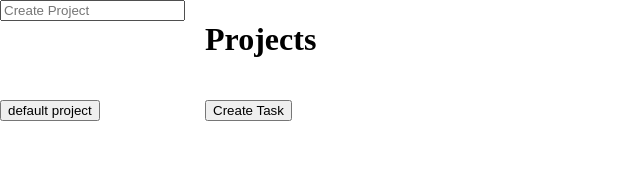
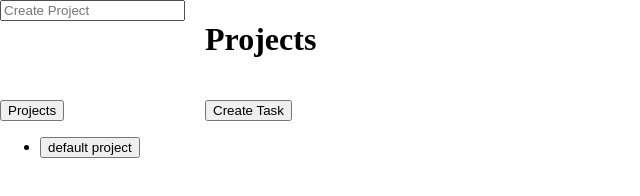
Before and after one commit to KaanKarabiber/to-do-list, a website built with webpack: page src/template.html in a window 1280 px wide. Shown: the whole page, without its empty margins (0-640 px from the left). Built offline with nearby package versions, Linux system fonts and the light colour scheme.

Commit message:
change adding projects to dom to add them as lists instead

```diff
--- a/src/project.js
+++ b/src/project.js
@@ -29,17 +29,21 @@ export class ProjectManager {
       return this.projects;
     }
     listProjectsDom(content){
-      while (content.firstChild) {
-        content.removeChild(content.firstChild);
+      while (content.childNodes.length > 2) { // remove all elements except first 2 in sidebar
+        content.removeChild(content.childNodes[2]);
       }
+      const projectList = document.createElement("ul");
       this.projects.forEach(project => {
         const button = document.createElement('button');
+        const projectElement = document.createElement('li');
         button.textContent = project.title;
         button.classList.add('project-button');
         button.addEventListener('click', () => {
           console.log(`Project clicked: ${project.title}`);
         });
-        content.append(button);
+        projectElement.append(button);
+        projectList.append(projectElement)
+        content.append(projectList);
       });
     }
 }
--- a/src/template.html
+++ b/src/template.html
@@ -13,7 +13,7 @@
         </form>
     </div>
     <div id="projects-menu">
-
+        <button id="side-bar-projects">Projects</button>
     </div>
 
     <div class="modal" id="task-modal">
```
